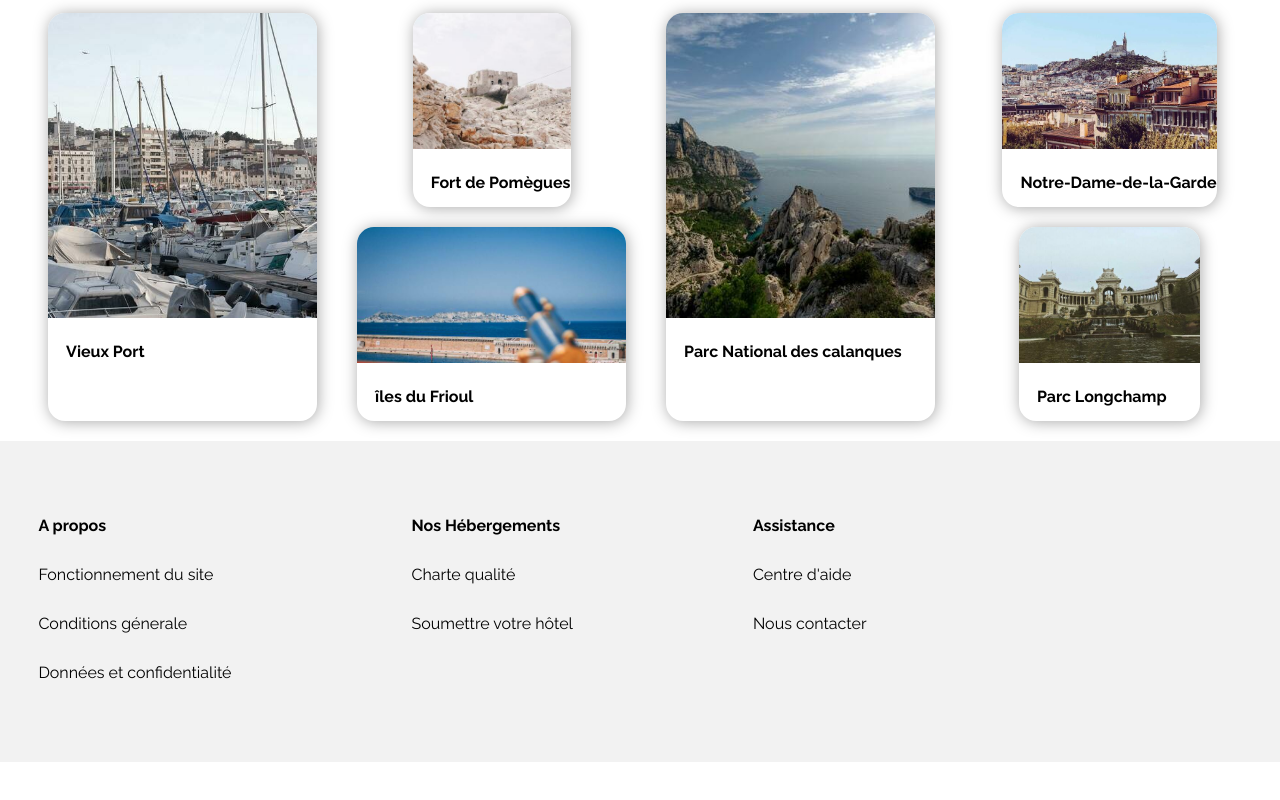
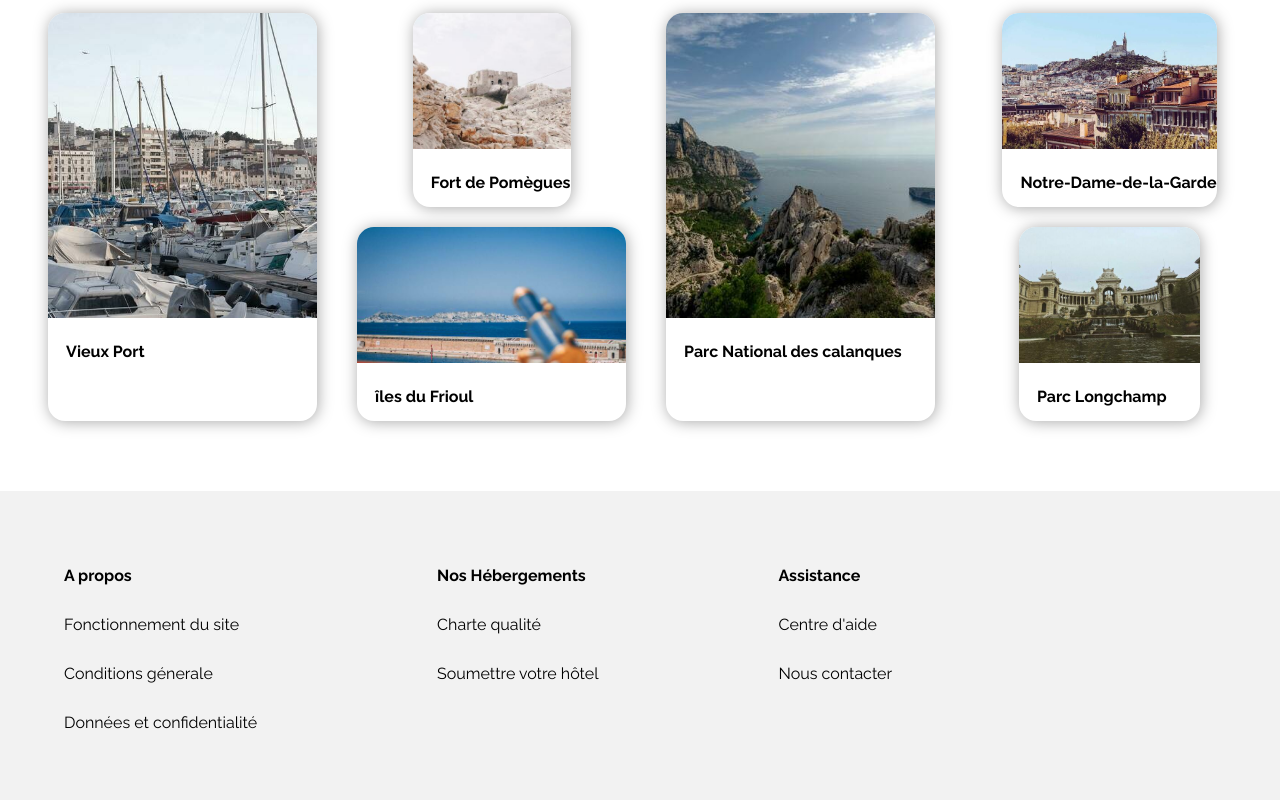
Before and after one commit to stoyann-open-classrooms/StoyannVelten_2_05112020, a plain HTML site: page index.html in a window 1280 px wide. Shown: the part 1246-2046 px from the top of the page. Before the commit the page ends 2008 px from the top, so only its background shows below. Drawn offline with Linux system fonts and the light colour scheme.

Commit message:
ammelioration du footer

```diff
--- a/style.css
+++ b/style.css
@@ -449,7 +449,6 @@
  }
 
  footer {
-
      background-color: #f2f2f2;
      padding: 30px;
  }
@@ -664,11 +663,13 @@
          footer {
              grid-area: footer;
              width: 100%;
+             margin-top: 50px;
              padding: 45px 0 50px 0;
          }
 
          .footer_body {
              display: flex;
+             margin-left: 5%;
          }
 
          .listb,
```
